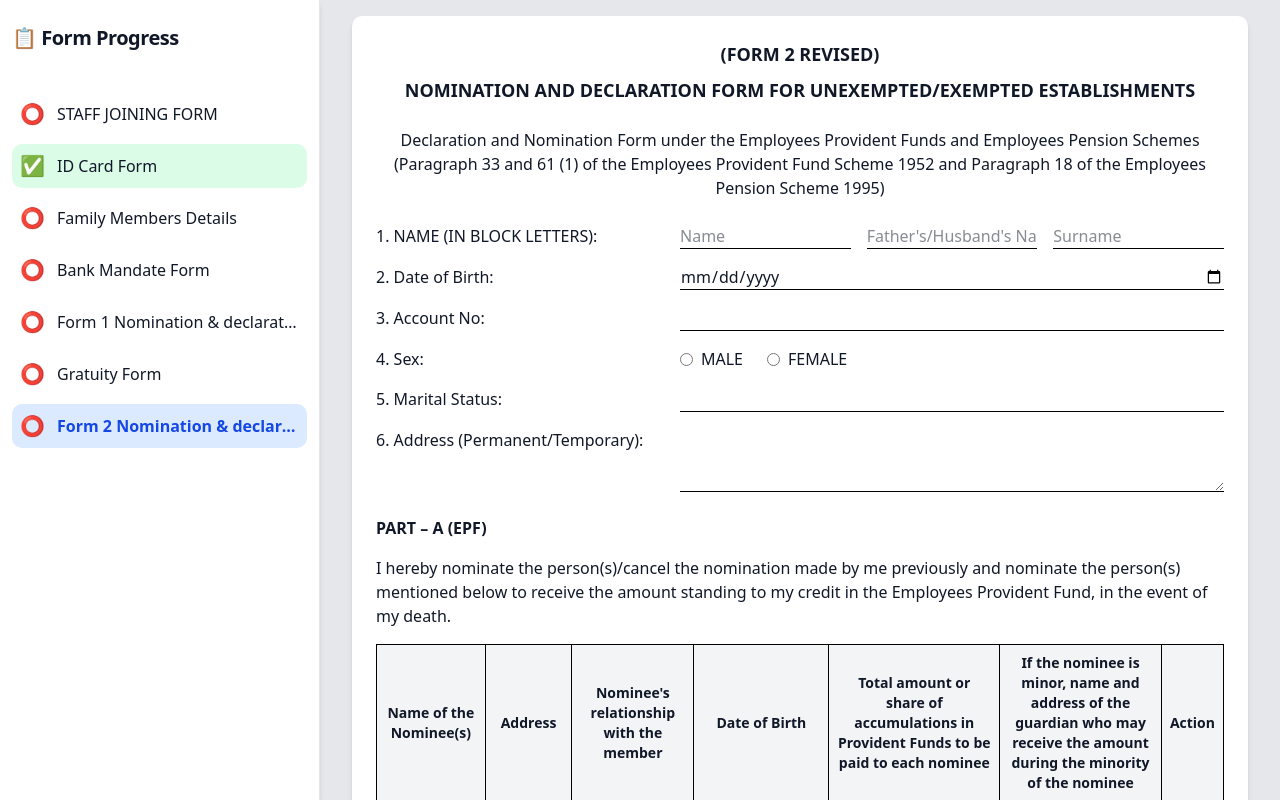
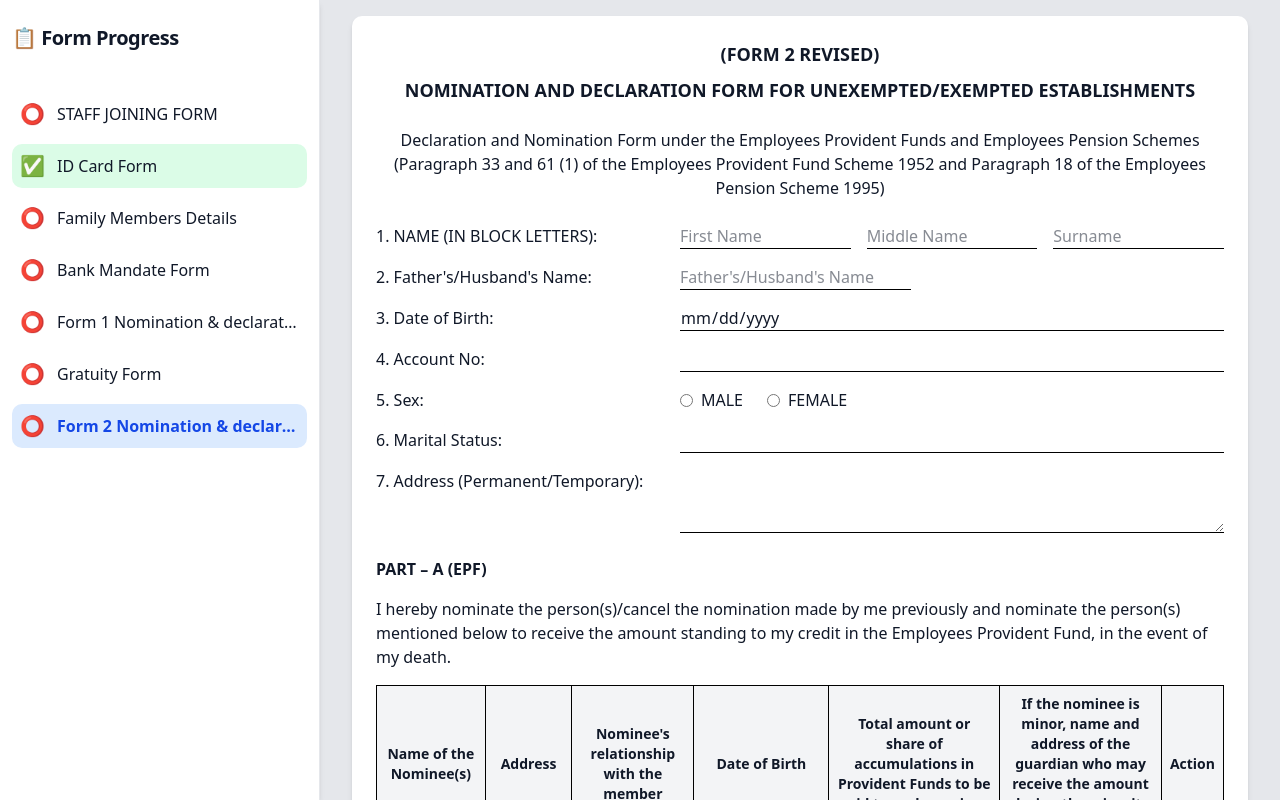
Before and after one commit to KaranJaiswal02/employee-form, a Next.js app: page /nomination-declaration-form2 in a window 1280 px wide. Shown: the top 800 px of the page. Built offline with nearby package versions, Linux system fonts and the light colour scheme.

Commit message:
refactor: update MealTicketPDF and Nomination1 components for improved styling and data handling

```diff
--- a/src/components/MealTicketPDF.tsx
+++ b/src/components/MealTicketPDF.tsx
@@ -81,7 +81,9 @@ export default function MealTicketGenerator({
               right: 8px;
               font-size: 15px;
               font-weight: 600;
-              color: #6b7280;
+              // color: #6b7280;
+              color: #1f2937;
+
             }
             .logo-container {
               display: flex;
--- a/src/components/nominationrevisedform/Nomination1.tsx
+++ b/src/components/nominationrevisedform/Nomination1.tsx
@@ -56,10 +56,14 @@ export default function EPFNominationForm() {
     useEffect(() => {
         setFormData((prev) => ({
             ...prev,
-                name: formData1.name || "",
             address: formData1.perAddress || "",
             accountNumber: formData1.accountNumber || "",
             fathersName: formData1.fatherName || "",
+            dob: formData1.dob || "",
+            firstName: formData1.name || "",
+            lastName: formData1.surname || "",
+            middleName: formData1.middleName || "",
+            maritalStatus: formData1.maritalStatus || "",
 
         }));
     }, [])
@@ -142,60 +146,77 @@ export default function EPFNominationForm() {
                         <input
                             type="text"
                             name="name"
-                            value={formData.name}
+                            value={formData1.name}
                             onChange={handleChange}
                             className="border-b border-black outline-none"
-                            placeholder="Name"
+                            placeholder="First Name"
                             required
-
+                            disabled={true}
                         />
                         <input
                             type="text"
-                            name="fathersName"
-                            value={formData.fathersName}
+                            name="MiddleName"
+                            value={formData1.middleName}
                             onChange={handleChange}
                             className="border-b border-black outline-none"
-                            placeholder="Father's/Husband's Name"
+                            placeholder="Middle Name"
                             required
+                            disabled={true}
                         />
                         <input
                             type="text"
                             name="surname"
-                            value={formData.surname}
+                            value={formData1.surname}
                             onChange={handleChange}
                             className="border-b border-black outline-none"
                             placeholder="Surname"
                             required
+                            disabled={true}
                         />
                     </div>
                 </div>
 
                 <div className="flex flex-col md:flex-row gap-4">
-                    <label className="w-full md:w-72">2. Date of Birth:</label>
+                    <label className="w-full md:w-72">2. Father's/Husband's Name:</label>
+                    <input
+                        type="text"
+                        name="fathersName"
+                        value={formData1.fatherName}
+                        onChange={handleChange}
+                        className="border-b border-black outline-none"
+                        placeholder="Father's/Husband's Name"
+                        required
+                        disabled={true}
+                    />
+                </div>
+                <div className="flex flex-col md:flex-row gap-4">
+                    <label className="w-full md:w-72">3. Date of Birth:</label>
                     <input
                         type="date"
                         name="dob"
-                        value={formData.dob}
+                        value={formData1.dob}
                         onChange={handleChange}
                         className="flex-1 border-b border-black outline-none"
                         required
+                        disabled={true}
                     />
                 </div>
 
                 <div className="flex flex-col md:flex-row gap-4">
-                    <label className="w-full md:w-72">3. Account No:</label>
+                    <label className="w-full md:w-72">4. Account No:</label>
                     <input
                         type="text"
                         name="accountNo"
-                        value={formData.accountNo}
+                        value={formData1.accountNumber}
                         onChange={handleChange}
                         className="flex-1 border-b border-black outline-none"
                         required
+                        disabled={true}
                     />
                 </div>
 
                 <div className="flex flex-col md:flex-row gap-4">
-                    <label className="w-full md:w-72">4. Sex:</label>
+                    <label className="w-full md:w-72">5. Sex:</label>
                     <div className="flex-1 flex gap-6">
                         <label className="flex items-center">
                             <input
@@ -224,19 +245,20 @@ export default function EPFNominationForm() {
                 </div>
 
                 <div className="flex flex-col md:flex-row gap-4">
-                    <label className="w-full md:w-72">5. Marital Status:</label>
+                    <label className="w-full md:w-72">6. Marital Status:</label>
                     <input
                         type="text"
                         name="maritalStatus"
-                        value={formData.maritalStatus}
+                        value={formData1.maritalStatus}
                         onChange={handleChange}
                         className="flex-1 border-b border-black outline-none"
                         required
+                        disabled={true}
                     />
                 </div>
 
                 <div className="flex flex-col md:flex-row gap-4">
-                    <label className="w-full md:w-72">6. Address (Permanent/Temporary):</label>
+                    <label className="w-full md:w-72">7. Address (Permanent/Temporary):</label>
                     <textarea
                         name="address"
                         value={formData.address}
@@ -455,7 +477,7 @@ export default function EPFNominationForm() {
                                         />
                                     </td>
                                     <td className="border border-black p-1 text-center">
-                                        { formData.familyMembers.length > 1 &&(<button
+                                        {formData.familyMembers.length > 1 && (<button
                                             type="button"
                                             onClick={() => removeFamilyMember(index)}
                                             className="text-red-500 hover:text-red-700 cursor-pointer"
```
Lines whose indentation alone changed are shown as unchanged.
